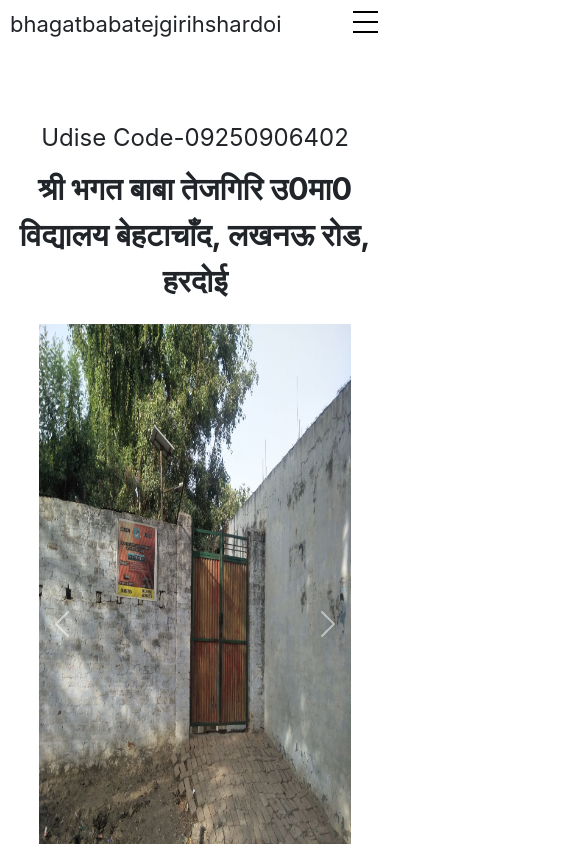
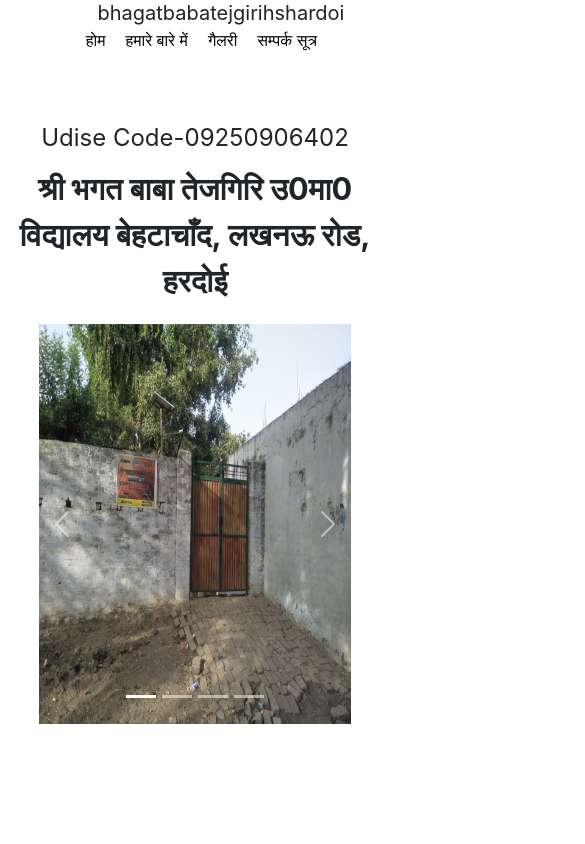
Before and after one commit to Shivam16Gupta/school-website, a React (Create React App) app: page / in a window 390 px wide. Shown: the top 844 px of the page, 585 px wide, since content can reach past the window. Built offline with nearby package versions, Linux system fonts and the light colour scheme.

Commit message:
removed warnings

```diff
--- a/src/Assets/css/homepage.css
+++ b/src/Assets/css/homepage.css
@@ -106,13 +106,25 @@ margin-right:150px;
 }
 
 @media screen and (max-width:1100px){
-    .message{
+    .carousel{
+        height:400px;
+    }
+    .d-block{
+        height:400px;
+    }
+    .message>.principal-message{
         flex-direction:column;
-
+        align-items:center;
+    }
+    .text{
+        width:100%;
     }
 
-    .teachers{
-
+    .images{
+        align-items: center;
         flex-direction:column;
     }
+    .names{
+        display:none;
+    }
 }
--- a/src/Assets/css/navbar.css
+++ b/src/Assets/css/navbar.css
@@ -1,6 +1,6 @@
   .navbar{
     width: 100%;
-    height:56px;
+    height:63px;
     background-color:white;
     position:fixed;
     top: 0;
@@ -11,110 +11,28 @@
 
 }
 
-.navbar-active{
-    width: 100%;
-    height:56px;
-    background-color:black;
-    color:white;
-    position:fixed;
-    top: 0;
-    z-index: 1;
 
+.brand{
+    font-size:20px;
+    margin-left:30px;
 }
-.navbar-active > .nav > .nav-btn > label > span{
-    border-top: 2px solid white;
+.nav-links{
+    margin-right: 30px;
+    display: flex;
+    gap:20px;
 }
-.nav-links>a{
-
-    color:black;
+Link{
+    font-size:16px;
+    text-decoration: none;
 }
 
-.navbar-active>.nav>.nav-links>a{
-    color:white;
+@media screen and (max-width:630px){
+   .nav-links{
+    width:100%;
+    margin-left:22%;
+
+   }
+   .brand{
+    margin-left:25%;
+   }
 }
-  .nav {
-    height: 50px;
-    width: 100%;
-    position: relative;
-  }
-
-  .nav > .nav-header {
-    display: inline;
-  }
-
-  .nav > .nav-header > .nav-title {
-    display: inline-block;
-    font-size: 22px;
-    padding: 10px 10px 10px 10px;
-  }
-
-  .nav > .nav-btn {
-    display: none;
-  }
-
-  .nav > .nav-links {
-    display: inline;
-
-    font-size: 18px;
-  }
-
-  .nav > .nav-links > a {
-    display: inline-block;
-    padding: 13px 10px 13px 10px;
-    text-decoration: none;
-
-  }
-
-  .nav > .nav-links > a:hover {
-    background-color: rgb(195, 238, 135);
-  }
-
-  .nav > #nav-check {
-    display: none;
-  }
-
-  @media (max-width:600px) {
-    .nav > .nav-btn {
-      display: inline-block;
-      position: absolute;
-      right: 0px;
-      top: 0px;
-    }
-    .nav > .nav-btn > label {
-      display: inline-block;
-      width: 50px;
-      height: 50px;
-      padding: 13px;
-    }
-    .nav > .nav-btn > label:hover,.nav  #nav-check:checked ~ .nav-btn > label {
-      background-color: rgba(0, 0, 0, 0.3);
-    }
-    .nav > .nav-btn > label > span {
-      display: block;
-      width: 25px;
-      height: 10px;
-      border-top: 2px solid black;
-    }
-    .nav > .nav-links {
-      position: absolute;
-      display: block;
-      width: 100%;
-      background-color: rgb(195, 238, 135);
-      height: 0px;
-      transition: all 0.3s ease-in;
-      overflow-y: hidden;
-      top: 50px;
-      left: 0px;
-    }
-    .nav > .nav-links > a {
-      display: block;
-      width: 100%;
-    }
-    .nav > #nav-check:not(:checked) ~ .nav-links {
-      height: 0px;
-    }
-    .nav > #nav-check:checked ~ .nav-links {
-      height: calc(100vh - 50px);
-      overflow-y: auto;
-    }
-  }
--- a/src/Components/navbar.js
+++ b/src/Components/navbar.js
@@ -1,50 +1,20 @@
 import React from 'react';
-import { useState, useEffect } from "react";
 import '../Assets/css/navbar.css';
 import {Link} from 'react-router-dom';
 
 function NavBar() {
-    const [navbar, setNavbar] = useState(false);
 
-    const changeBackground = () => {
-        console.log(window.scrollY)
-        if (window.scrollY >= 60) {
-          setNavbar(true)
-        } else {
-          setNavbar(false)
-        }
-      }
 
-    useEffect(() => {
-        changeBackground()
-
-        window.addEventListener("scroll", changeBackground)
-      })
     return (
         <div>
-            <div className={(navbar ? "navbar-active" : "navbar")}>
-            <div class="nav">
-  <input type="checkbox" id="nav-check"/>
-  <div class="nav-header">
-    <div class="nav-title">
-    bhagatbabatejgirihshardoi    </div>
-  </div>
-  <div class="nav-btn">
-    <label for="nav-check">
-      <span></span>
-      <span></span>
-      <span></span>
-    </label>
-  </div>
-
-  <div class="nav-links">
-    <Link to="/"><a>होम</a></Link>
-    <Link to="/about"><a>हमारे बारे में</a></Link>
-    <Link to="/gallery"><a>गैलरी</a></Link>
-    <Link to="contact"><a>सम्पर्क सूत्र</a></Link>
-
-  </div>
-</div>
+            <div className= "navbar">
+              <div className="brand">bhagatbabatejgirihshardoi</div>
+              <div className="nav-links">
+                <Link to="/" style={{ textDecoration: 'none',color:'black' }}>होम</Link>
+                <span><Link to="/about" style={{ textDecoration: 'none',color:'black' }}>हमारे बारे में</Link></span>
+                <span><Link to="/gallery" style={{ textDecoration: 'none',color:'black' }}>गैलरी</Link></span>
+                <span><Link to="/contact" style={{ textDecoration: 'none',color:'black' }}>सम्पर्क सूत्र</Link></span>
+              </div>
             </div>
 
         </div>
```
